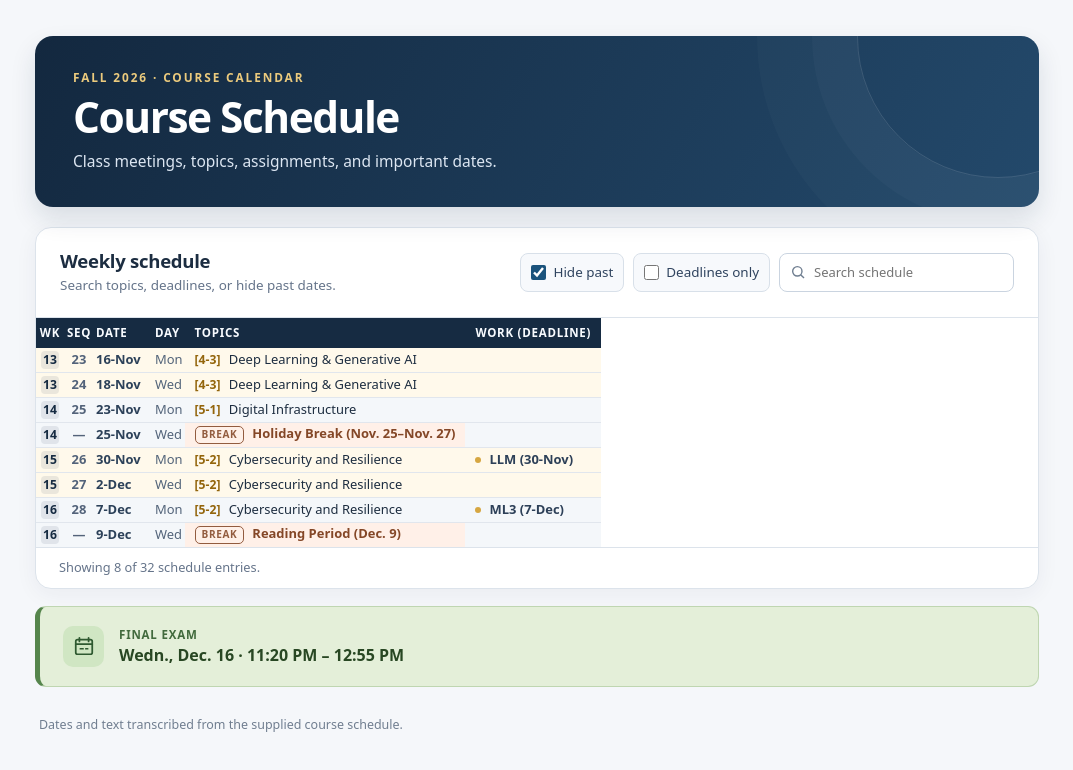
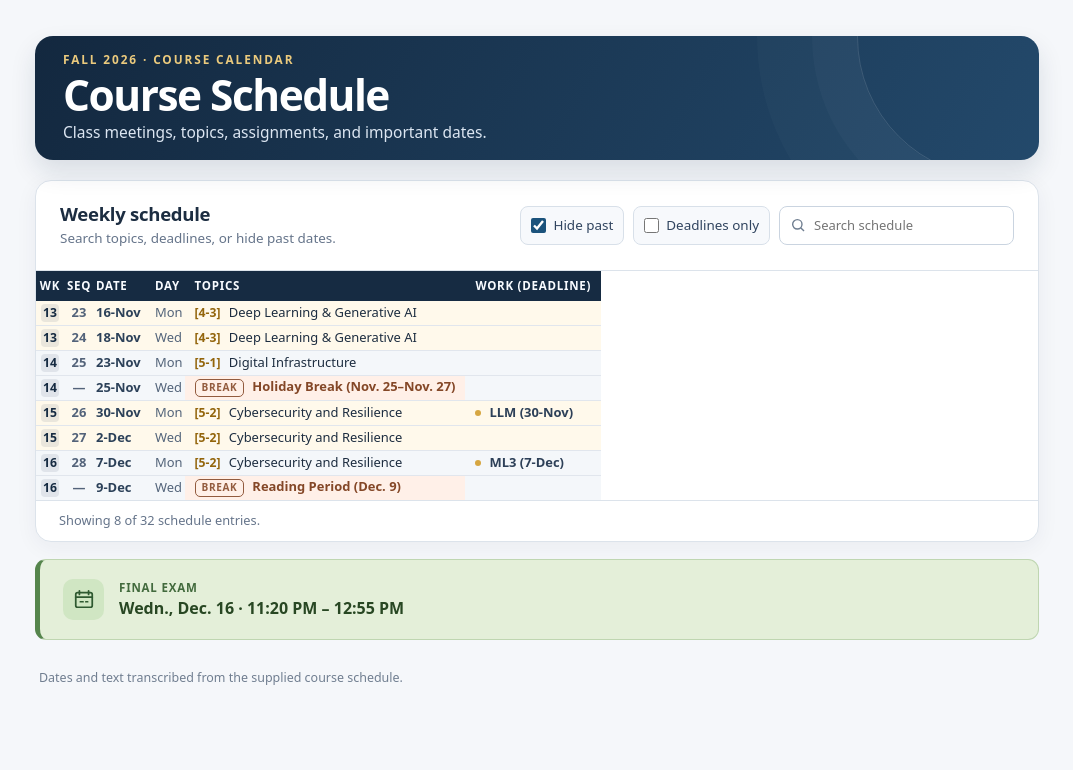
Before and after one commit to AdrianSchell/textbook_v1, a plain HTML site: page other/Course_Schedule_Fall_2026.html in a window 1280 px wide. Shown: the whole page, without its empty margins (103-1176 px from the left). Drawn offline with Linux system fonts and the light colour scheme.

Commit message:
Add files via upload

```diff
--- a/other/Course_Schedule_Fall_2026.html
+++ b/other/Course_Schedule_Fall_2026.html
@@ -12,10 +12,10 @@ html{scroll-behavior:smooth}
 body{margin:0;background:var(--page);color:var(--ink);font-family:system-ui,-apple-system,"Segoe UI",Roboto,Arial,sans-serif;font-size:13px;line-height:1.4;-webkit-font-smoothing:antialiased}
 button,input{font:inherit}
 .page{max-width:1060px;margin:0 auto;padding:36px 28px 72px}
-.hero{position:relative;overflow:hidden;border-radius:18px;background:linear-gradient(118deg,#13283f,#23496b);color:white;padding:33px 38px 34px;box-shadow:0 12px 26px rgba(15,42,65,.12)}
+.hero{position:relative;overflow:hidden;border-radius:18px;background:linear-gradient(118deg,#13283f,#23496b);color:white;padding:15px 28px 16px;box-shadow:0 12px 26px rgba(15,42,65,.12)}
 .hero::after{content:"";position:absolute;width:280px;height:280px;border:1px solid rgba(255,255,255,.13);border-radius:50%;right:-100px;top:-140px;box-shadow:0 0 0 45px rgba(255,255,255,.025),0 0 0 100px rgba(255,255,255,.02);pointer-events:none}
-.eyebrow{font-size:.74rem;letter-spacing:.16em;text-transform:uppercase;font-weight:750;color:#ebca7d;margin:0 0 7px}
-h1{font-size:clamp(1.8rem,3.4vw,2.65rem);line-height:1.12;letter-spacing:-.035em;margin:0 0 11px;font-weight:760}
+.eyebrow{font-size:.74rem;letter-spacing:.16em;text-transform:uppercase;font-weight:750;color:#ebca7d;margin:0 0 3px}
+h1{font-size:clamp(1.8rem,3.4vw,2.65rem);line-height:1.12;letter-spacing:-.035em;margin:0 0 4px;font-weight:760}
 .hero p:last-child{font-size:.97rem;margin:0;color:#dce6f2}
 main{margin-top:20px}
 .schedule-section{background:var(--paper);border:1px solid var(--border);border-radius:16px;box-shadow:0 5px 22px rgba(28,45,65,.055);overflow:hidden}
@@ -62,7 +62,7 @@ td.week-cell,td.seq-cell{text-align:center}
 .footnote{padding:17px 4px 0;color:#707e90;font-size:.78rem}
 :focus-visible{outline:3px solid #6aa9e0;outline-offset:2px}
 [hidden]{display:none!important}
-@media (max-width:700px){.page{padding:15px 12px 45px}.hero{padding:26px 22px;border-radius:12px}main{margin-top:14px}.section-top{padding:16px;align-items:flex-start}.actions{justify-content:flex-start}.exam{padding:15px;gap:12px}.exam .time{font-size:.91rem}.table-scroll{border-radius:0}.schedule-section{border-radius:12px}}
+@media (max-width:700px){.page{padding:15px 12px 45px}.hero{padding:13px 18px;border-radius:12px}main{margin-top:14px}.section-top{padding:16px;align-items:flex-start}.actions{justify-content:flex-start}.exam{padding:15px;gap:12px}.exam .time{font-size:.91rem}.table-scroll{border-radius:0}.schedule-section{border-radius:12px}}
 @media print{
 @page{size:letter portrait;margin:.43in}
 html,body{background:#fff!important;font-size:10pt;print-color-adjust:exact;-webkit-print-color-adjust:exact}
```
